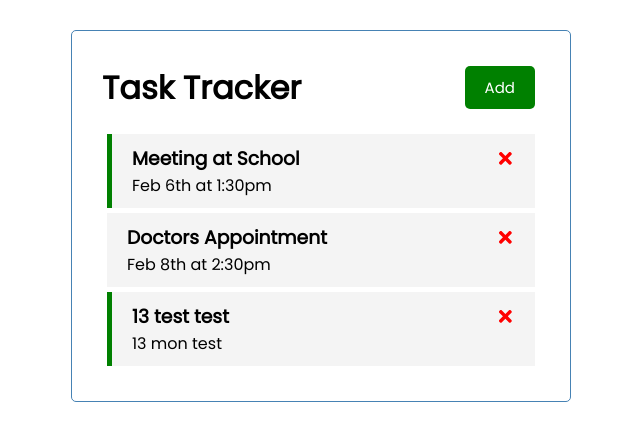
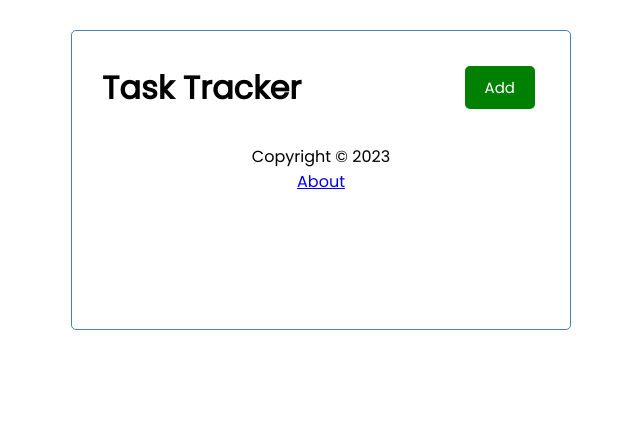
Before and after one commit to obaidash99/react-crash-revision, a React (Create React App) app: page / in a window 1280 px wide. Shown: the top 440 px of the page, without its empty margins (319-959 px from the left). Built offline with nearby package versions, Linux system fonts and the light colour scheme; data requests are answered from the project's data file.

Commit message:
rotuting error

```diff
--- a/package.json
+++ b/package.json
@@ -10,6 +10,7 @@
     "react": "^18.2.0",
     "react-dom": "^18.2.0",
     "react-icons": "^4.12.0",
+    "react-router-dom": "^6.20.0",
     "react-scripts": "5.0.1",
     "web-vitals": "^2.1.4"
   },
--- a/src/App.js
+++ b/src/App.js
@@ -1,7 +1,9 @@
 import Header from './components/Header';
-import Tasks from './components/Tasks';
-import AddTask from './components/AddTask';
 import { useState, useEffect } from 'react';
+import Footer from './components/Footer';
+import About from './components/About';
+import { BrowserRouter as Router, Route, Routes } from 'react-router-dom';
+import Home from './components/Home';
 
 function App() {
 	const [showAddTask, setShowAddTask] = useState(false);
@@ -67,7 +69,7 @@
 			body: JSON.stringify(updatedTask),
 		});
 
-		const data = await res.json()
+		const data = await res.json();
 
 		setTasks(
 			tasks.map((task) => (task.id === id ? { ...task, reminder: data.reminder } : task))
@@ -75,15 +77,28 @@
 	};
 
 	return (
-		<div className="container">
-			<Header onAdd={() => setShowAddTask(!showAddTask)} showAdd={showAddTask} />
-			{showAddTask && <AddTask onAdd={addTask} />}
-			{tasks.length > 0 ? (
-				<Tasks tasks={tasks} onDelete={deleteTask} onToggle={toggleReminder} />
-			) : (
-				'No Tasks!'
-			)}
-		</div>
+		<Router>
+			<div className="container">
+				<Header onAdd={() => setShowAddTask(!showAddTask)} showAdd={showAddTask} />
+				<Routes>
+					<Route
+						path="/"
+						exact
+						component={
+							<Home
+								showAddTask={showAddTask}
+								addTask={addTask}
+								tasks={tasks}
+								deleteTask={deleteTask}
+								toggleReminder={toggleReminder}
+							/>
+						}
+					/>
+					<Route path="/about" component={About} />
+				</Routes>
+				<Footer />
+			</div>
+		</Router>
 	);
 }
 
--- /dev/null
+++ b/src/components/About.js
@@ -0,0 +1,10 @@
+const About = () => {
+  return (
+    <>
+    <h4>Version 1.0.0</h4>
+    <a href="/">Go Back</a>
+    </>
+  )
+}
+
+export default About
--- /dev/null
+++ b/src/components/Footer.js
@@ -0,0 +1,10 @@
+const Footer = () => {
+  return (
+    <footer>
+      <p>Copyright &copy; 2023</p>
+      <a href="/about">About</a>
+    </footer>
+  )
+}
+
+export default Footer
--- /dev/null
+++ b/src/components/Home.js
@@ -0,0 +1,17 @@
+import Tasks from './components/Tasks';
+import AddTask from './components/AddTask';
+
+const Home = ({ showAddTask, addTask, tasks, deleteTask, toggleReminder }) => {
+	return (
+		<>
+			{showAddTask && <AddTask onAdd={addTask} />}
+			{tasks.length > 0 ? (
+				<Tasks tasks={tasks} onDelete={deleteTask} onToggle={toggleReminder} />
+			) : (
+				'No Tasks!'
+			)}
+		</>
+	);
+};
+
+export default Home;
```
Also changed, not shown: 1 other file (tests, documents, lock files or other folders).
